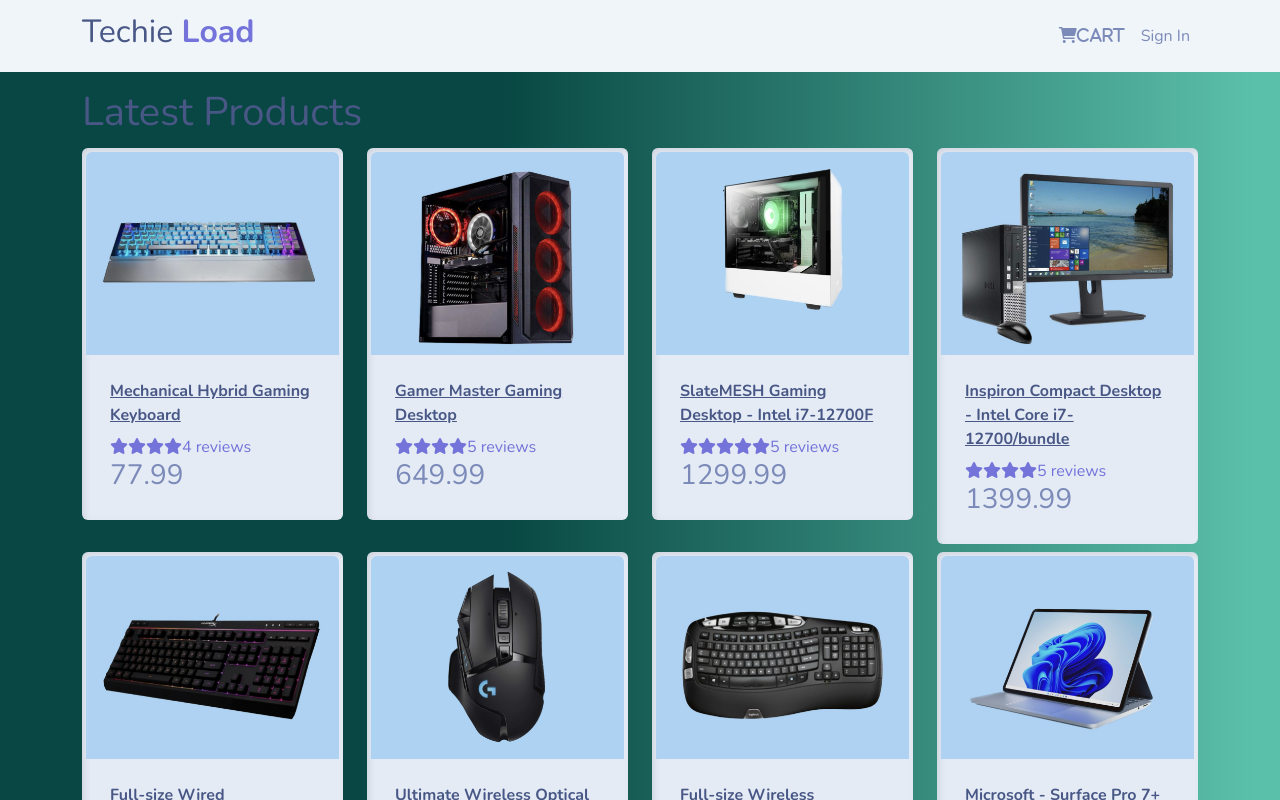
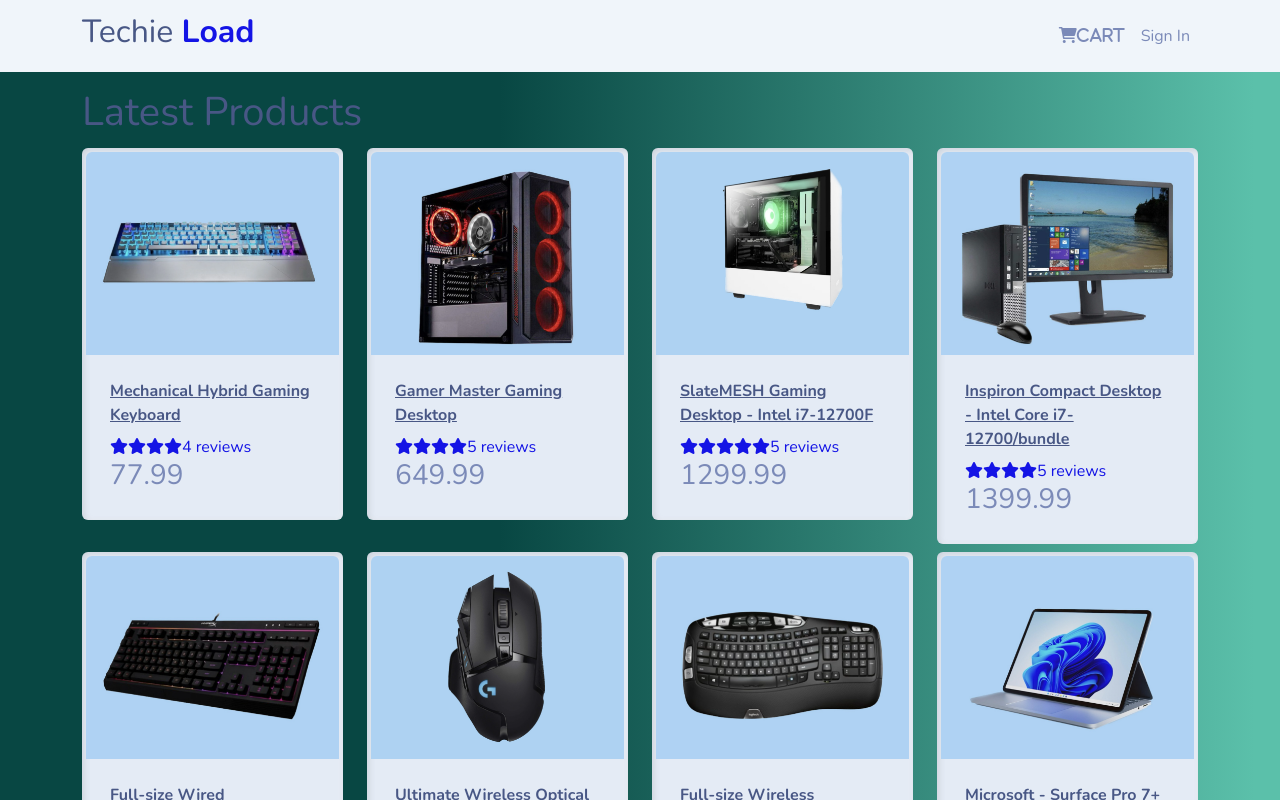
Before and after one commit to glmsr12/techieload, a React (Create React App) app: page / in a window 1280 px wide. Shown: the top 800 px of the page. Built offline with nearby package versions, Linux system fonts and the light colour scheme.

Commit message:
"update file"

```diff
--- a/src/index.css
+++ b/src/index.css
@@ -1,9 +1,9 @@
 main {
   min-height: 90vh;
-  background: rgb(6, 161, 150);
+  background: rgb(33, 232, 218);
   background: linear-gradient(90deg, rgb(8, 71, 67) 39%, rgb(91, 192, 170) 98%);
 }
 
 span {
-  color: rgb(115, 115, 218);
+  color: rgb(20, 20, 229);
 }
```
